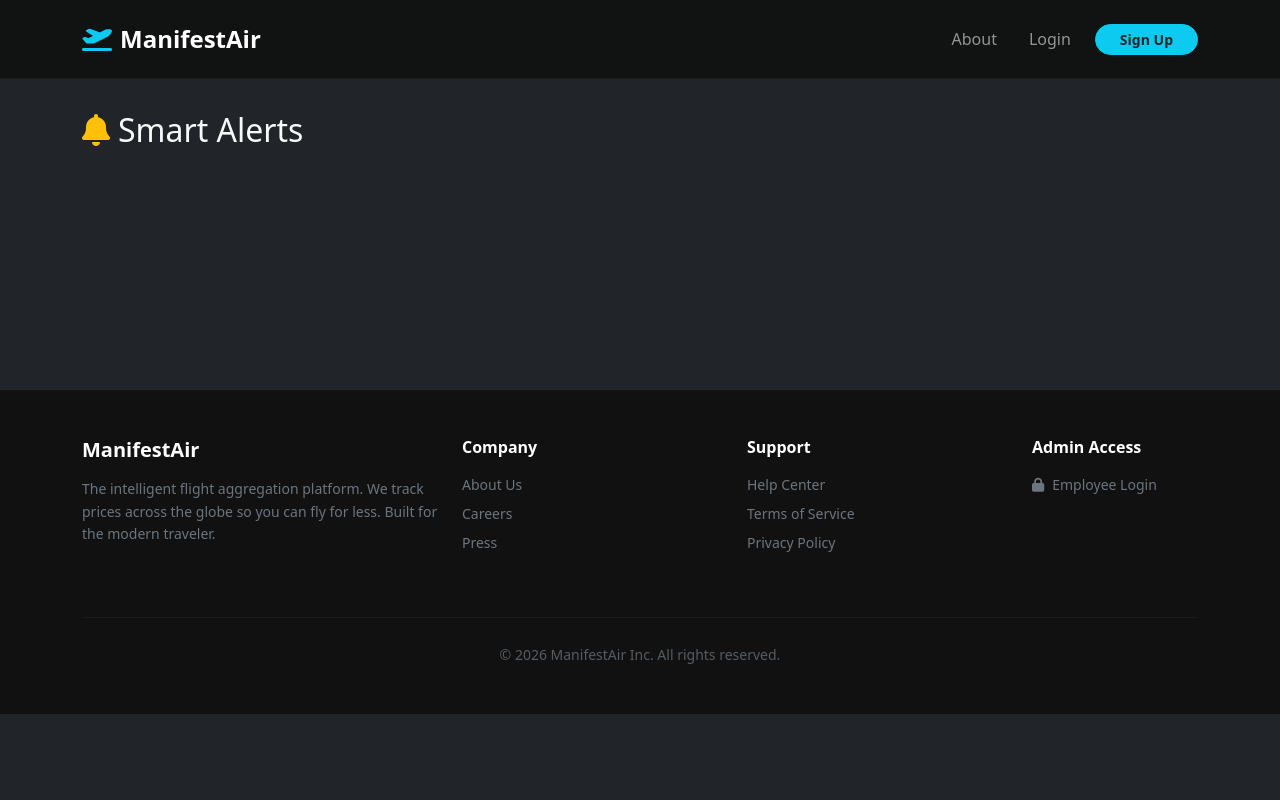
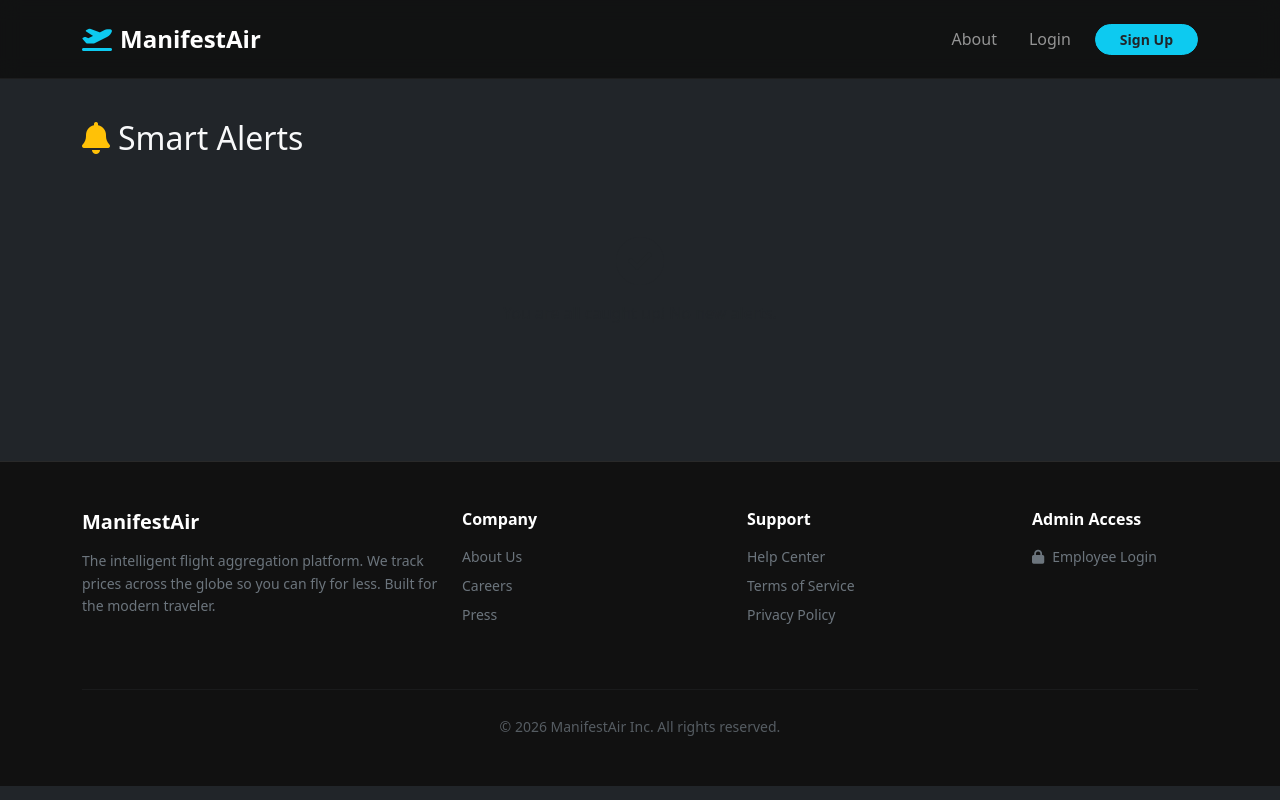
Before and after one commit to Meet1713/ManifestAir, a Flask app: template app/templates/traveler/notifications.html in a window 1280 px wide. Run offline with Flask 3, Linux system fonts and the light colour scheme; the template is opened without the code that fills it, so the values that code supplies are empty.

Commit message:
fixing bugs in notification.html

```diff
--- a/app/templates/traveler/notifications.html
+++ b/app/templates/traveler/notifications.html
@@ -1,8 +1,8 @@
 {% extends 'base.html' %}
 
 {% block content %}
-<div class="container py-3">
-    <div class="d-flex justify-content-between align-items-center mb-3">
+<div class="container py-4">
+    <div class="d-flex justify-content-between align-items-center mb-4">
         <h2><i class="fas fa-bell me-2 text-warning"></i>Smart Alerts</h2>
         {% if notifications %}
         <form action="{{ url_for('traveler.clear_notifications') }}" method="post">
@@ -19,12 +19,12 @@
                     <h5 class="mb-1 text-success fw-bold">Price Drop Detected!</h5>
                     <small class="text-muted">{{ notif.created_at }}</small>
                 </div>
-                <p class="mb-0">{{ notif.message }}</p>
+                <p class="mb-1">{{ notif.message }}</p>
             </div>
         {% endfor %}
         </div>
     {% else %}
-        <div class="text-center py-4">
+        <div class="text-center py-5">
             <i class="fas fa-check-circle fa-3x text-muted mb-3"></i>
             <p class="text-muted">You are all caught up! No new alerts.</p>
         </div>
```
